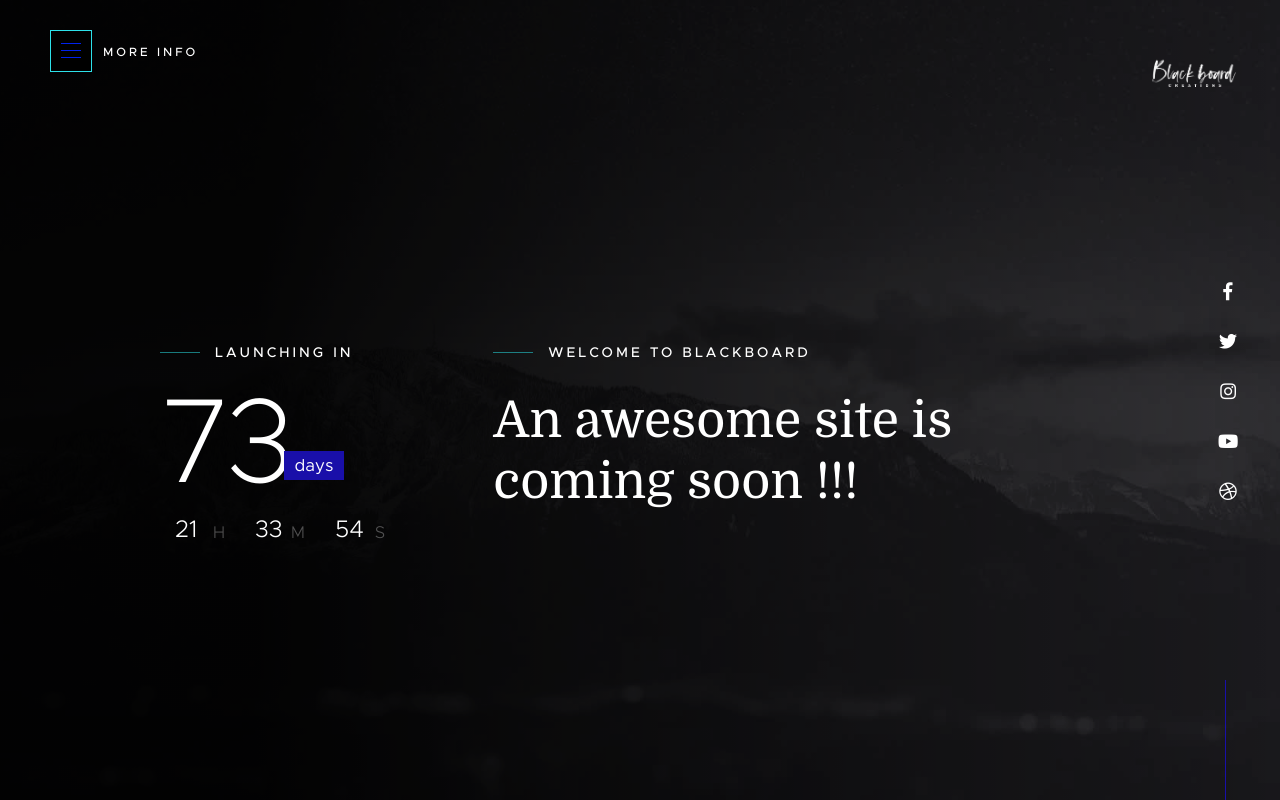
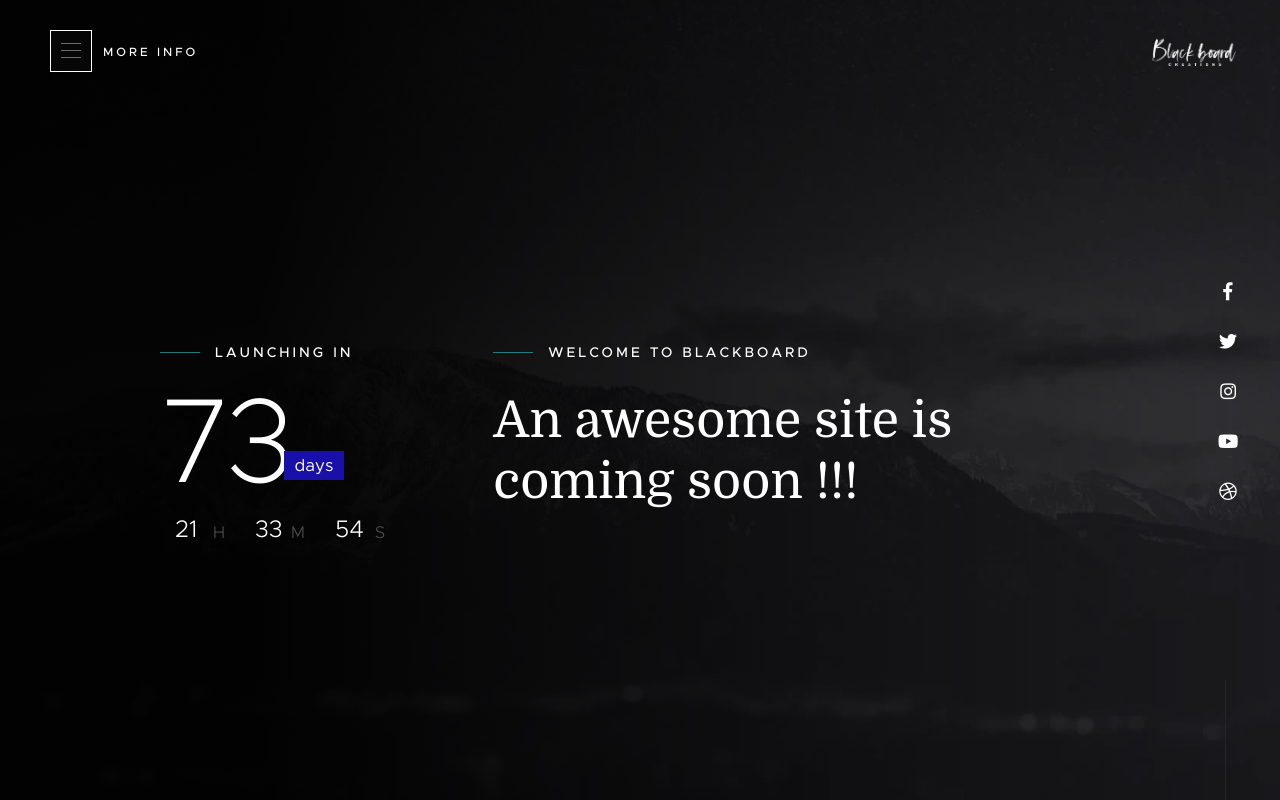
Before and after one commit to muhammedseydali/coming_soon, a plain HTML site: page index.html in a window 1280 px wide. Drawn offline with Linux system fonts and the light colour scheme.

Commit message:
Update main.css

```diff
--- a/css/main.css
+++ b/css/main.css
@@ -72,7 +72,7 @@ body {
  * ## links - (_document-setup.scss)
  * ------------------------------------------------------------------- */
 a {
-  color: #0010ec;
+  color: #f1f2f5;
   -webkit-transition: all 0.3s ease-in-out;
   transition: all 0.3s ease-in-out;
 }
@@ -367,7 +367,7 @@ ul.disc li::before {
   width: 8px;
   height: 8px;
   border-radius: 50%;
-  background: #2300ec;
+  background: #d2d1da;
   position: absolute;
   left: -17px;
   top: 11px;
@@ -376,7 +376,7 @@ ul.disc li::before {
 
 dt {
   margin: 0;
-  color: #3f00ec;
+  color: #afa8c0;
 }
 
 dd {
@@ -545,7 +545,7 @@ form,
 }
 
 .line-scale-pulse-out > div {
-  background-color: #2300ec;
+  background-color: #b2aec5;
   width: 4px;
   height: 35px;
   border-radius: 2px;
@@ -1230,8 +1230,9 @@ input::-moz-focus-inner {
   padding: 0;
   position: absolute;
   right: 60px;
-  top: 36px;
-}
+  top: 15px;
+}
+
 
 .home-logo a {
   display: block;
@@ -2159,8 +2160,8 @@ html.no-csstransitions .home-content__main {
  * ------------------------------------------------------------------- */
 .info-toggle {
   z-index: 502;
-  background-color: #000000;
-  border: 1px solid #2de1ea;
+  background-color: #ffffff05;
+  border: 1px solid #ffffff;
   font-family: "metropolis-medium", sans-serif;
   font-size: 12px;
   text-transform: uppercase;
@@ -2205,7 +2206,7 @@ html.no-csstransitions .home-content__main {
   top: 50%;
   right: auto;
   bottom: auto;
-  background-color: #0022ec;
+  background-color: #ffffff68;
   -webkit-transition: background 0.2s ease-in-out;
   transition: background 0.2s ease-in-out;
 }
```
